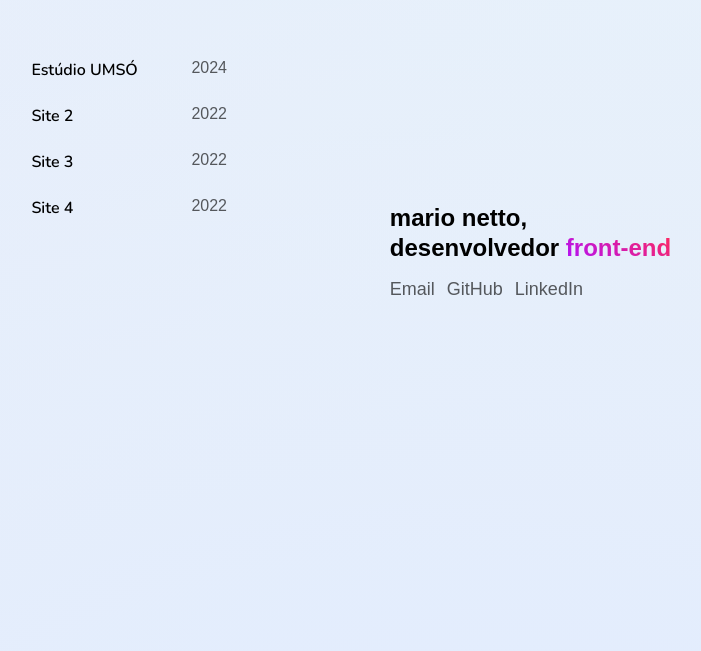
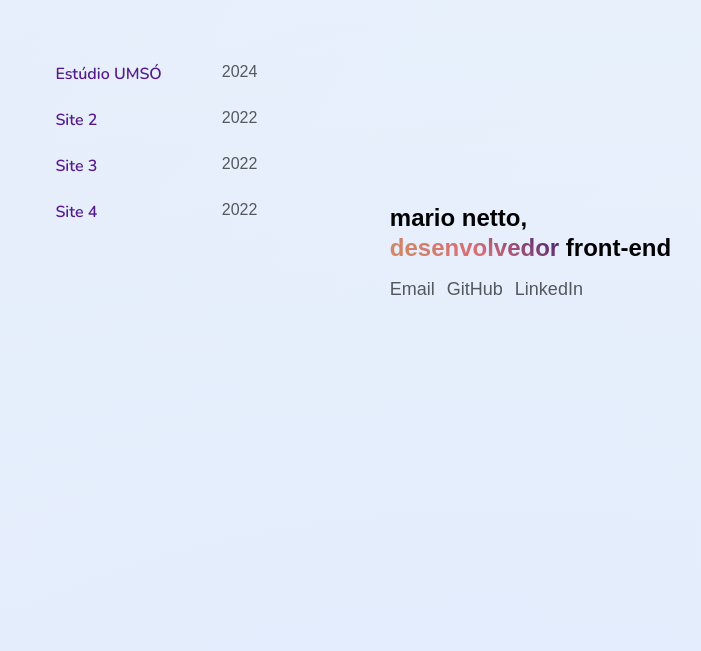
Before and after one commit to mario-netto/meu_portfolio, a website built with Parcel: page src/index.html in a window 1280 px wide. Shown: the part 149-800 px from the top of the page, without its empty margins (135-836 px from the left). Built offline with nearby package versions, Linux system fonts and the light colour scheme.

Commit message:
mudando display flex do container principal para grid

```diff
--- a/src/index.html
+++ b/src/index.html
@@ -13,29 +13,37 @@
     <header class="header">
         <!-- menu -->
         <div class="header__menu">
+                <a href="">
                     <div class="header__menu__item">
                         <div class="text">Estúdio UMSÓ</div>
-                    <div class="text--gray-small">2024</div>
+                        <div class="header__menu__item__year text--gray-small">2024</div>
                     </div>
+                </a>
+                <a href="">
                     <div class="header__menu__item">
                         <div class="text">Site 2</div>
-                    <div class="text--gray-small">2022</div>
+                        <div class="header__menu__item__year text--gray-small">2022</div>
                     </div>
+                </a>
+                <a href="">
                     <div class="header__menu__item">
                         <div class="text">Site 3</div>
-                    <div class="text--gray-small">2022</div>
+                        <div class="header__menu__item__year text--gray-small">2022</div>
                     </div>
+                </a>
+                <a href="">
                     <div class="header__menu__item">
                         <div class="text">Site 4</div>
-                    <div class="text--gray-small">2022</div>
+                        <div class="header__menu__item__year text--gray-small">2022</div>
                     </div>
+                </a>
         </div>
 
         <!-- Apresentação -->
         <div class="header__about">
                 <h1 class="header__about__text title">
                     mario netto, <br>
-                    desenvolvedor <span>front-end</span>
+                    <span>desenvolvedor</span> front-end
                 </h1>
             <ul class="header__about__links">
                 <li class="header__about__links__item"><a class="text--gray" href="mailto:marionettojr@gmail.com" target="_blank">Email</a></li>
--- a/src/styles/_header.scss
+++ b/src/styles/_header.scss
@@ -1,35 +1,43 @@
 @use 'variables';
 
 .header {
-    // display: flex;
-    // justify-content: flex-start;
     display: grid;
-    grid-template-columns: 35% 65%;
+    // grid-template-columns: 35% 75%;
+    grid-template-columns: .35fr .65fr;
 
     &__menu {
-        height: 1000px;
+        height: 800px;
         display: flex;
         flex-direction: column;
         align-content: center;
-        padding: 1vh 0vw 0 13vw;
+        // padding: 1vh 0vw 0 13vw;
+        margin-left: 13vw;
         margin-top: 25vh;
         margin-bottom: 25vh;
 
         &__item {
             display: grid;
-            grid-template-columns: 1fr 1fr;
-            // display: flex;
-            // justify-content: space-between;
-            gap: 20px;
-            margin-bottom: 24px;
-            width: 300px;
+            grid-template-columns: 70% 30%;
+            padding: 12px 24px;
+            width: 250px;
+            transition: transform 0.2s ease;
+
+            &:hover {
+                background-color: #fff;
+                border-radius: 24px;
+                box-shadow: 0 0 16px 0px #0000002a;
+                transform: scale(1.05);
+            }
+
+            &__year {
+                text-align: right;
+            }
         }
-
     }
 
     &__about {
         position: sticky;
-        // left: auto;
+        left: auto;
         top: 0%;
         bottom: 0%;
         height: 100vh;
@@ -37,10 +45,11 @@
         display: flex;
         flex-direction: column;
         justify-content: center;
+        // align-content: center;
 
         &__text {
             span {
-                background: linear-gradient(214deg, #ff285c, #b010fb);
+                background: linear-gradient(214deg, #3a1c71, #d76d77, #cf8e62);
                 -webkit-background-clip: text;
                 -webkit-text-fill-color: transparent;
             }
--- a/src/styles/_variables.scss
+++ b/src/styles/_variables.scss
@@ -4,3 +4,5 @@ $fontText: Nunito, sans-serif;
 //cores
 $textLink: #000000a2;
 $textLinkHover: #00000069;
+
+$button: #00000018;
--- a/src/styles/main.scss
+++ b/src/styles/main.scss
@@ -23,6 +23,7 @@
     margin: 0;
     padding: 0;
     list-style: none;
+    text-decoration: none;
 }
 
 body {
@@ -54,7 +55,6 @@ body {
     font-family: variables.$fontTitle;
     font-size: 18px;
     font-weight: 400;
-    text-decoration: none;
     color: variables.$textLink;
 }
 
@@ -62,6 +62,5 @@ body {
     font-family: variables.$fontTitle;
     font-size: 16px;
     font-weight: 400;
-    text-decoration: none;
     color: variables.$textLink;
 }
```
Lines whose indentation alone changed are shown as unchanged.
